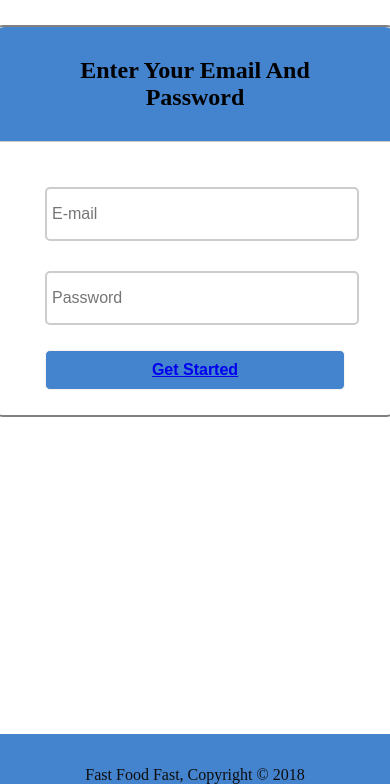
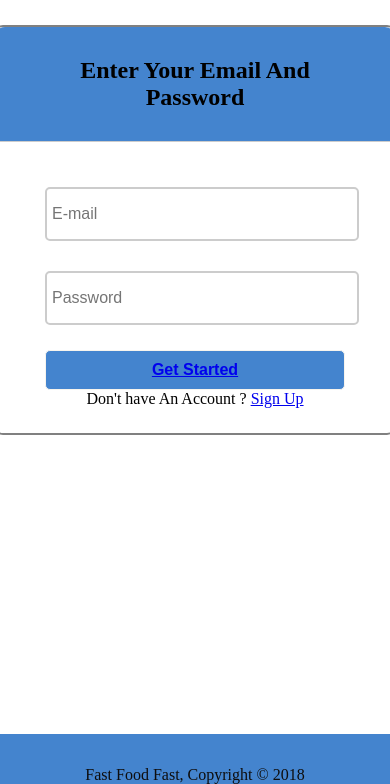
Before and after one commit to chibytez/Fast-Food-Fast, a website: page UI/login.html in a window 390 px wide. Shown: the part 60-844 px from the top of the page. Drawn offline with Linux system fonts and the light colour scheme.

```diff
--- a/UI/login.html
+++ b/UI/login.html
@@ -45,7 +45,7 @@
 		  <input type="password" name="password" id="password" placeholder="Password"/></br>
 
 			<button> <a href="menu.html">Get Started</a></button>
-
+		Don't have An Account ? <a href="signup.html">Sign Up</a>
 		</form>
 
 
```
